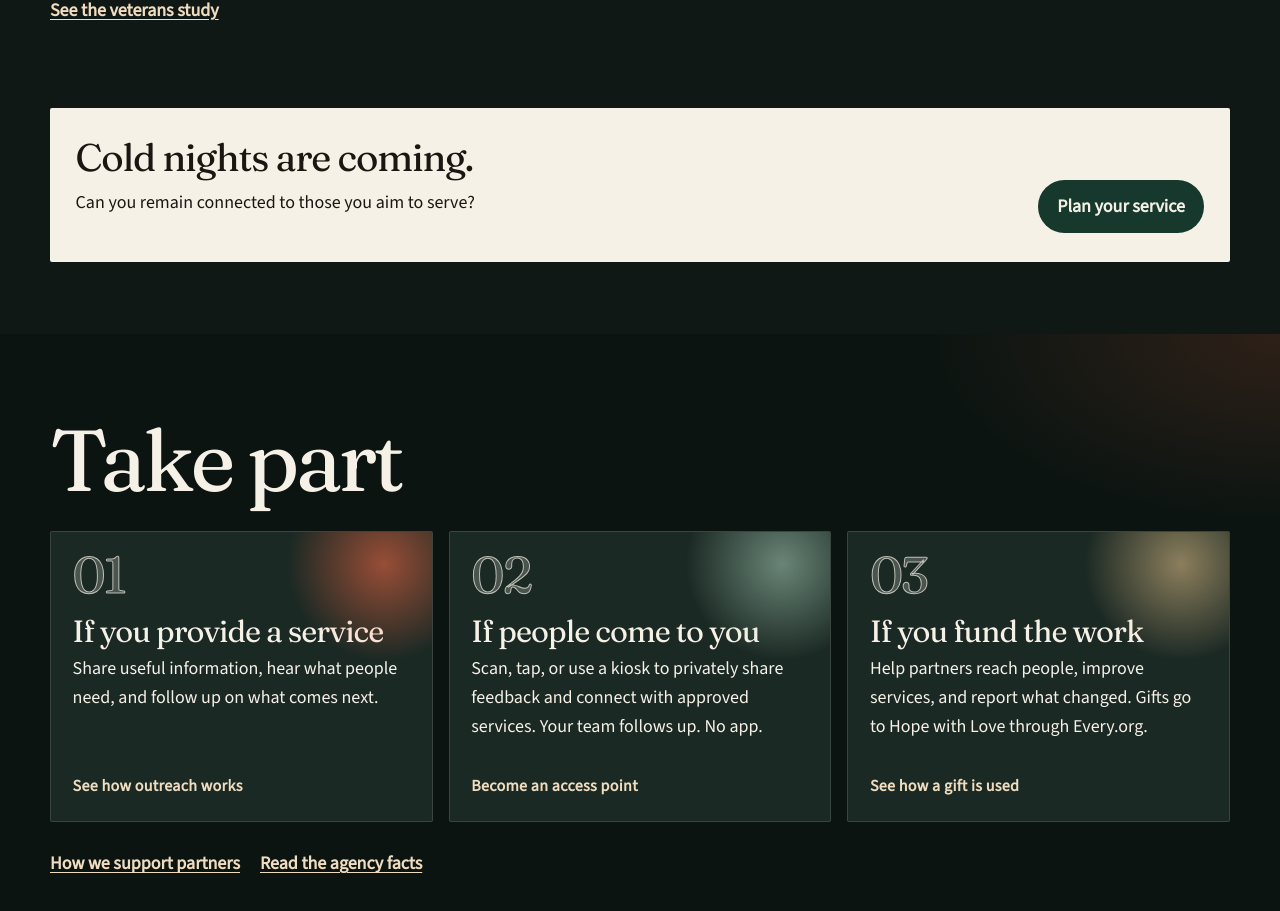
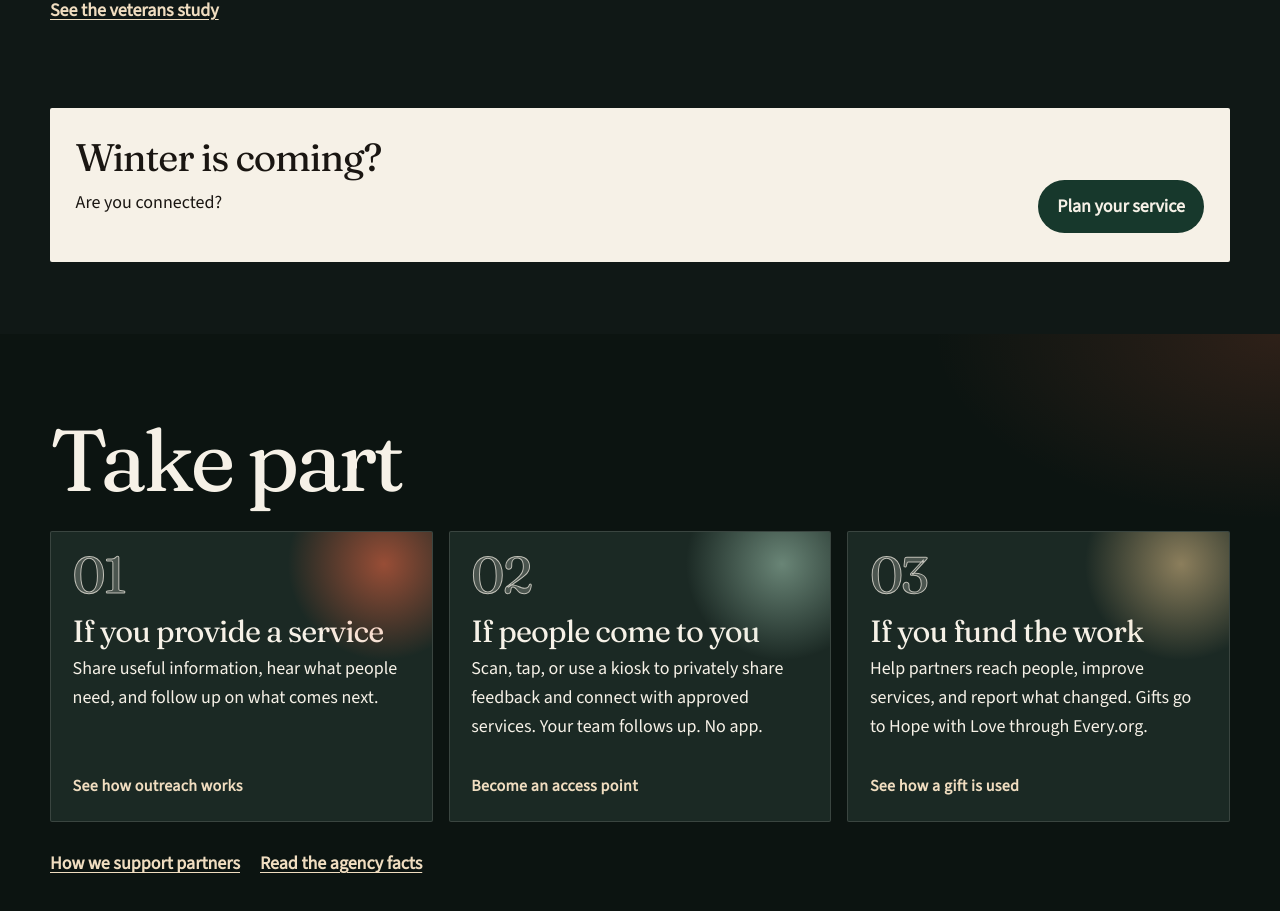
Before and after one commit to hopeonesource/hope1source.org, a React (Vite) app in the folder preview-v4/: page / in a window 1280 px wide. Shown: the part 1653-2564 px from the top of the page. Built offline with nearby package versions, Linux system fonts and the light colour scheme.

Commit message:
Shorten homepage winter outreach invitation

```diff
--- a/preview-v4/src/pages/Home.jsx
+++ b/preview-v4/src/pages/Home.jsx
@@ -91,8 +91,8 @@ export default function Home() {
       <section className="cause-band" aria-labelledby="ready-title">
         <div className="wrap cause-inner">
           <div>
-            <h2 id="ready-title">Cold nights are coming.</h2>
-            <p>Can you remain connected to those you aim to serve?</p>
+            <h2 id="ready-title">Winter is coming?</h2>
+            <p>Are you connected?</p>
           </div>
           <Link className="btn btn-primary" to="/readiness">
             Plan your service
```
Also changed, not shown: 1 other file (tests, documents, lock files or other folders).
